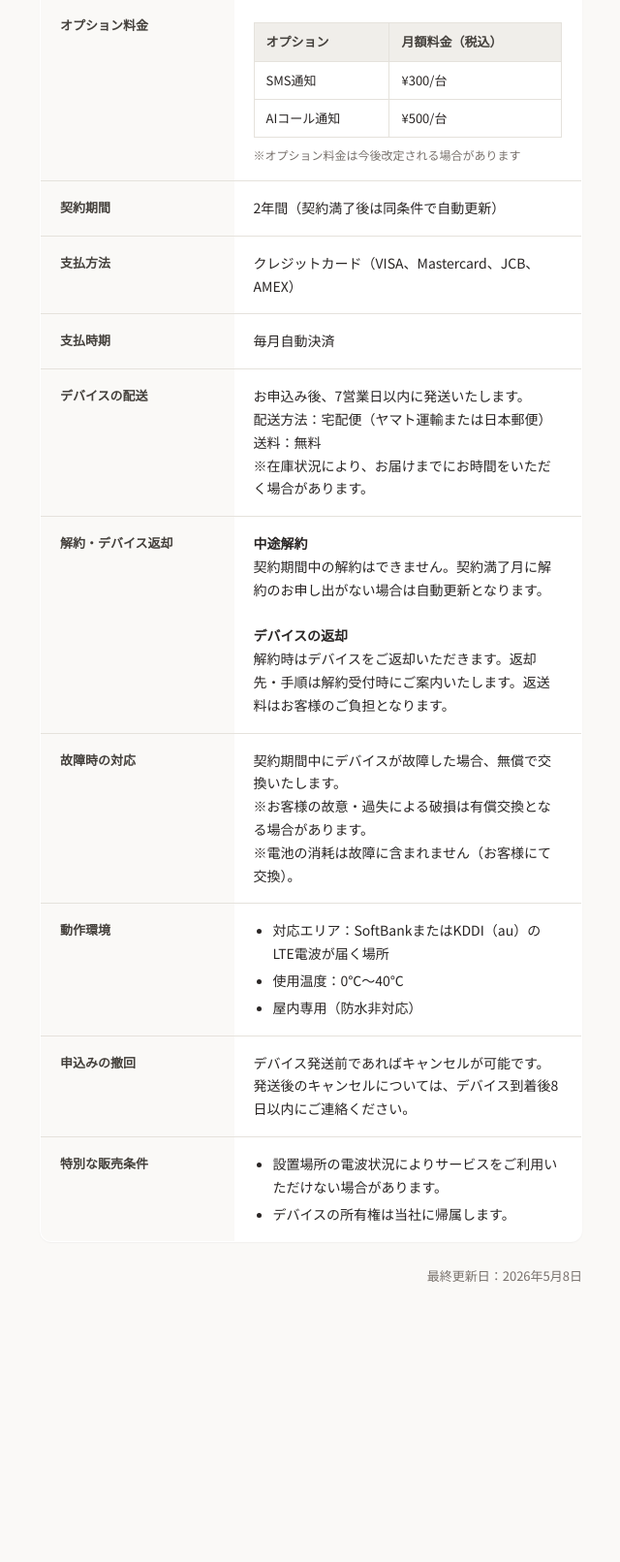
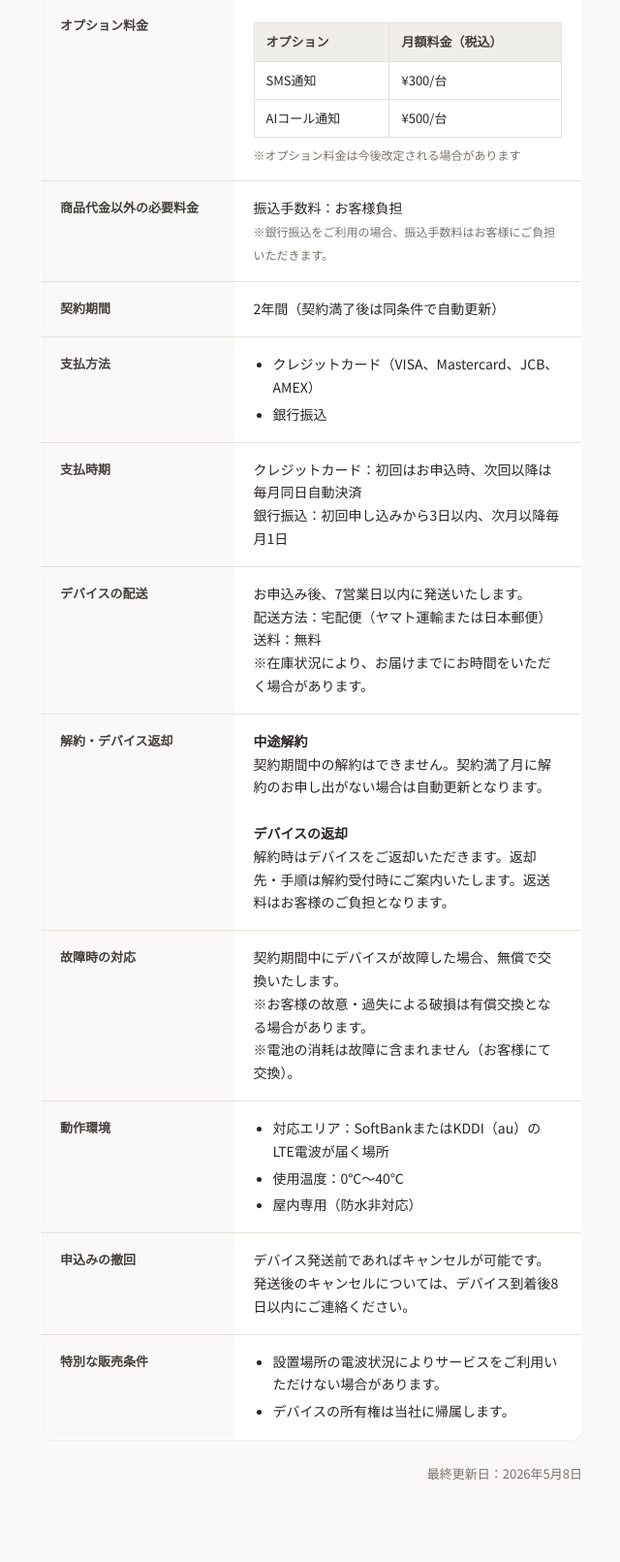
Before and after one commit to mpas585/mimamori, a Laravel app: page /tokushoho in a window 1280 px wide. Shown: the part 881-2492 px from the top of the page at 97% size, without its empty margins (319-959 px from the left). Before the commit the page ends 2203 px from the top, so only its background shows below. Run offline with Laravel 12, Linux system fonts and the light colour scheme; parts of the project's set-up code (start-up, migrations or seed data) failed here and were passed over.

Commit message:
特商法ページに振込手数料・銀行振込・支払時期詳細を追記（PAY.JP審査対応）

```diff
--- a/resources/views/tokushoho.blade.php
+++ b/resources/views/tokushoho.blade.php
@@ -202,16 +202,28 @@
             </td>
         </tr>
         <tr>
+            <th>商品代金以外の必要料金</th>
+            <td>振込手数料：お客様負担<br><span style="font-size:12px; color:var(--gray-500);">※銀行振込をご利用の場合、振込手数料はお客様にご負担いただきます。</span></td>
+        </tr>
+        <tr>
             <th>契約期間</th>
             <td>2年間（契約満了後は同条件で自動更新）</td>
         </tr>
         <tr>
             <th>支払方法</th>
-            <td>クレジットカード（VISA、Mastercard、JCB、AMEX）</td>
+            <td>
+                <ul>
+                    <li>クレジットカード（VISA、Mastercard、JCB、AMEX）</li>
+                    <li>銀行振込</li>
+                </ul>
+            </td>
         </tr>
         <tr>
             <th>支払時期</th>
-            <td>毎月自動決済</td>
+            <td>
+                クレジットカード：初回はお申込時、次回以降は毎月同日自動決済<br>
+                銀行振込：初回申し込みから3日以内、次月以降毎月1日
+            </td>
         </tr>
         <tr>
             <th>デバイスの配送</th>
```
